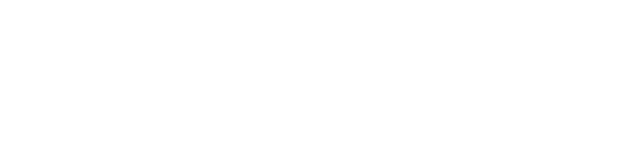
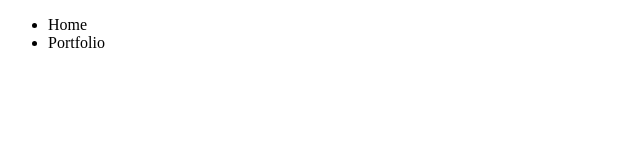
Before and after one commit to 2xNineFive/DigitalCrafts-Legacy-Repo, a plain HTML site: page Feb-9-ex/desktop_nav_via_DOM/index.html in a window 1280 px wide. Shown: the whole page, without its empty margins (0-640 px from the left). Drawn offline with Linux system fonts and the light colour scheme.

Commit message:
add desktop nav attempt without looping

```diff
--- a/Feb-9-ex/desktop_nav_via_DOM/main.js
+++ b/Feb-9-ex/desktop_nav_via_DOM/main.js
@@ -1,2 +1,21 @@
 const app = document.getElementById('app');
-const header = document.createElement('header');
+
+const navMain = document.createElement('nav');
+
+app.appendChild(navMain);
+
+const createNavList = document.createElement('ul');
+
+navMain.appendChild(createNavList);
+
+const createHome = document.createElement('li')
+
+createNavList.appendChild(createHome);
+
+createHome.textContent = 'Home';
+
+const createPortfolio = document.createElement('li')
+
+createNavList.appendChild(createPortfolio);
+
+createPortfolio.textContent = 'Portfolio';
```
Also changed, not shown: Feb-9-ex/desktop_nav_via_DOM/index.html (+0 -1 lines), Feb-9-ex/desktop_nav_via_DOM/images/replicateThisHeader.png (added), 3 other files.
